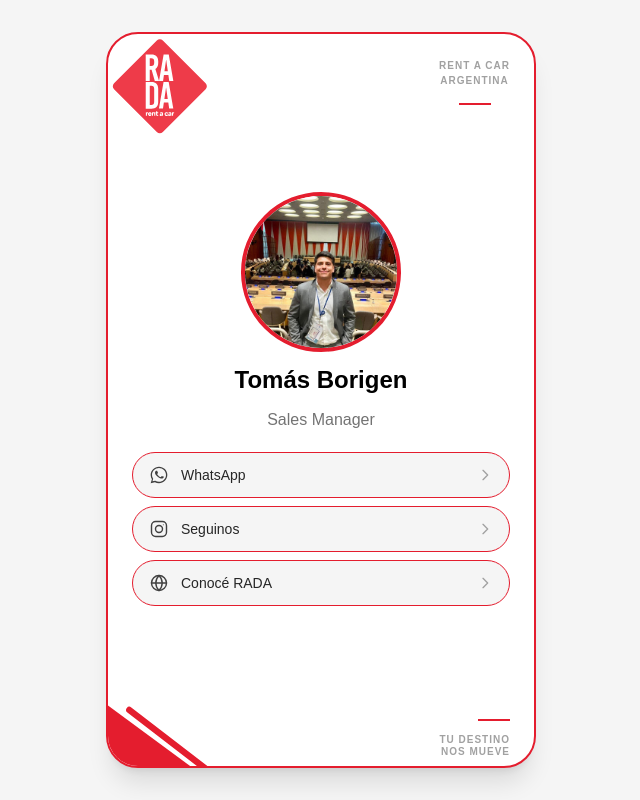
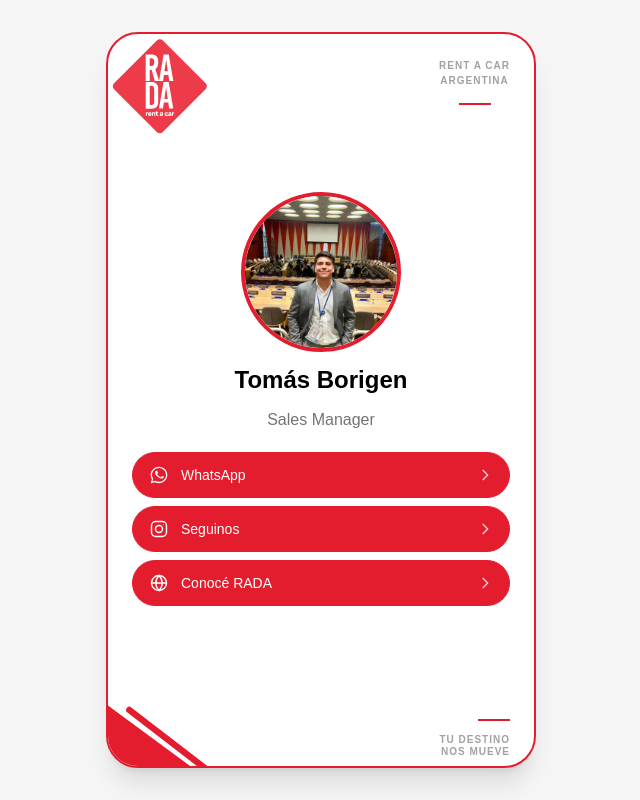
Before and after one commit to thehipposoft/tarjetas, a Next.js app: page /rada/tomas-borigen in a window 1280 px wide. Shown: the whole page, without its empty margins (319-959 px from the left). Built offline with nearby package versions, Linux system fonts and the light colour scheme; no server answers.

Commit message:
RADA UI updates

```diff
--- a/src/components/cta-button.tsx
+++ b/src/components/cta-button.tsx
@@ -22,9 +22,8 @@
  * Icon + label CTA used for link-in-bio style actions, in two looks:
  * - "solid" (default): bold brand-colored pill — the company page's own
  *   `links` list.
- * - "row": a neutral list row with a trailing chevron, for a contact-card
- *   style list (e.g. a person's page) where several brand-colored buttons
- *   stacked together would be too loud.
+ * - "row": a list row with a trailing chevron. Filled with `primaryColor`
+ *   (white icon/text) when given, neutral gray otherwise.
  * Both share this component so icon/label handling never drifts apart.
  */
 export function CtaButton({
@@ -52,17 +51,27 @@
   };
 
   if (variant === "row") {
+    const branded = Boolean(primaryColor);
     return (
       <a
         href={href}
         target="_blank"
         rel="noopener noreferrer"
-        className={`flex w-full items-center gap-3 rounded-full border bg-neutral-100 px-4 py-3 text-sm font-medium text-neutral-800 transition-colors active:bg-neutral-200 ${primaryColor ? "" : "border-neutral-300"} ${className}`}
-        style={mergedStyle}
+        className={`flex w-full items-center gap-3 rounded-full border px-4 py-3 text-sm font-medium transition ${branded ? "text-white active:brightness-90" : "border-neutral-300 bg-neutral-100 text-neutral-800 active:bg-neutral-200"} ${className}`}
+        style={{
+          ...mergedStyle,
+          ...(primaryColor ? { backgroundColor: primaryColor } : {}),
+        }}
       >
-        {Icon && <Icon className="h-5 w-5 shrink-0 text-neutral-700" />}
+        {Icon && (
+          <Icon
+            className={`h-5 w-5 shrink-0 ${branded ? "" : "text-neutral-700"}`}
+          />
+        )}
         <span className="flex-1 text-left">{label}</span>
-        <ChevronRightIcon className="h-4 w-4 shrink-0 text-neutral-400" />
+        <ChevronRightIcon
+          className={`h-4 w-4 shrink-0 ${branded ? "opacity-80" : "text-neutral-400"}`}
+        />
       </a>
     );
   }
--- a/src/components/flip-card.tsx
+++ b/src/components/flip-card.tsx
@@ -51,14 +51,28 @@
   const restingAngleRef = useRef(0);
   const gestureRef = useRef<Gesture | null>(null);
   const justDraggedRef = useRef(false);
+  const copyTimerRef = useRef<ReturnType<typeof setTimeout>>(undefined);
   const [flipped, setFlipped] = useState(false);
+  const [copied, setCopied] = useState(false);
 
   useEffect(() => {
     const inner = innerRef.current;
     return () => {
       if (inner) gsap.killTweensOf(inner);
+      clearTimeout(copyTimerRef.current);
     };
   }, []);
+
+  async function copyLink() {
+    try {
+      await navigator.clipboard.writeText(url);
+    } catch {
+      return;
+    }
+    setCopied(true);
+    clearTimeout(copyTimerRef.current);
+    copyTimerRef.current = setTimeout(() => setCopied(false), 2000);
+  }
 
   function flipTo(target: number) {
     const inner = innerRef.current;
@@ -203,9 +217,14 @@
               <p className="text-sm text-neutral-500">
                 Escaneá el código para abrirla
               </p>
-              <p className="text-xs break-all text-neutral-400">
-                {url.replace(/^https?:\/\//, "")}
-              </p>
+              <button
+                type="button"
+                onClick={copyLink}
+                aria-live="polite"
+                className="text-sm text-neutral-700 underline underline-offset-2"
+              >
+                {copied ? "¡Enlace copiado!" : "Copiar enlace"}
+              </button>
             </div>
 
             <button
```
Also changed, not shown: 1 other file (tests, documents, lock files or other folders).
